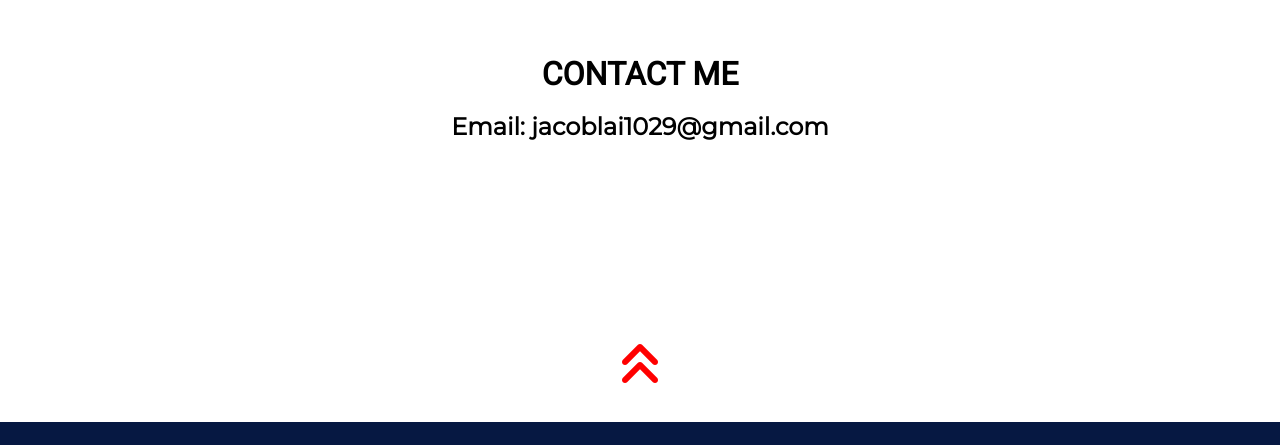
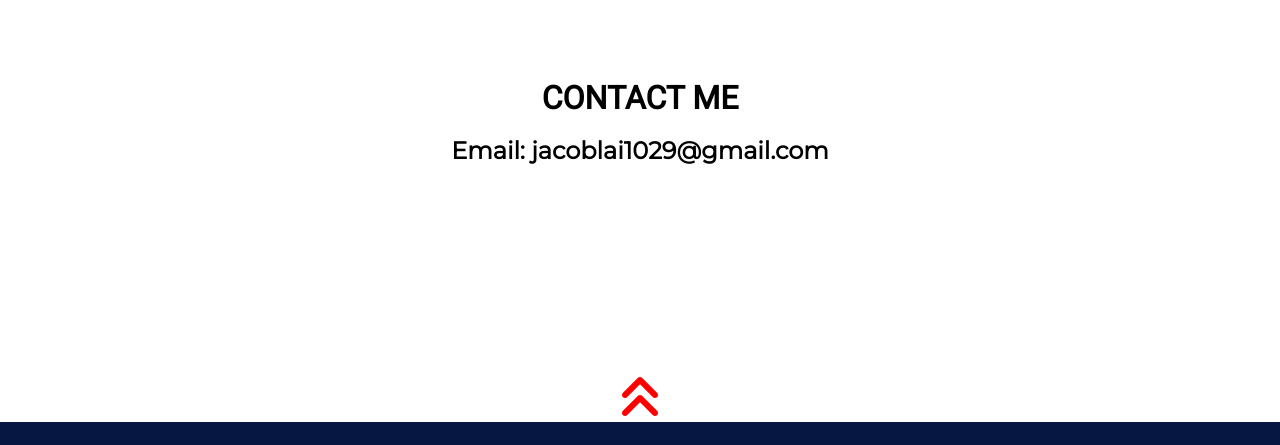
Before and after one commit to YenHungLai/portfolio_v2, a website: page index.html in a window 1280 px wide. Shown: the part 2728-3173 px from the top of the page. Drawn offline with nearby package versions, Linux system fonts and the light colour scheme; some packages are replaced by stand-ins of ours; a script that the page names is missing.

Commit message:
Changed position of up arrow

```diff
--- a/style.css
+++ b/style.css
@@ -104,6 +104,7 @@ section h1 {
 	border-radius: 50%;
 }
 
+/* TODO: set max height so it does not get covered */
 .projects {
 	height: 100vh;
 	background-color: #f5f5f5;
@@ -166,8 +167,8 @@ section h1 {
 
 .up-arrows {
 	animation-iteration-count: infinite;
-	position: relative;
-	bottom: -25%;
+	position: absolute;
+	bottom: 100px;
 	color: red;
 }
 
```
